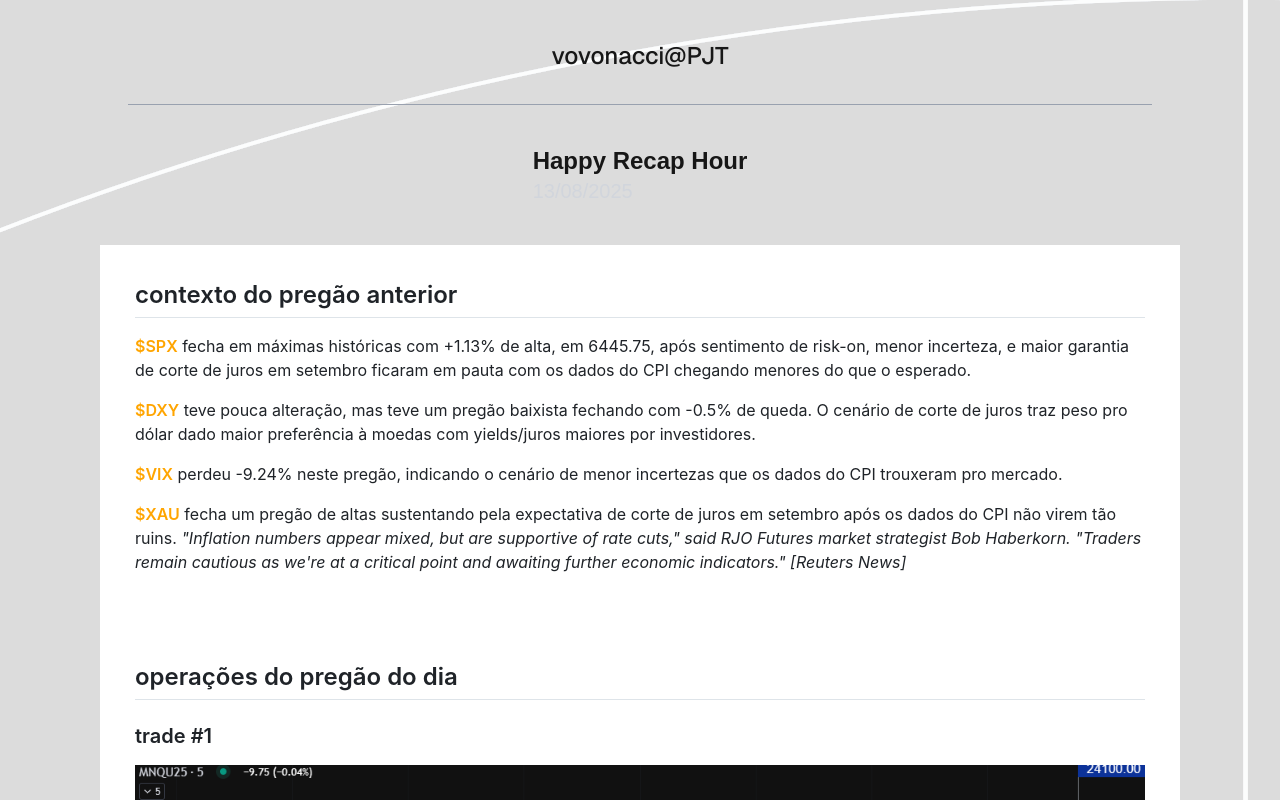
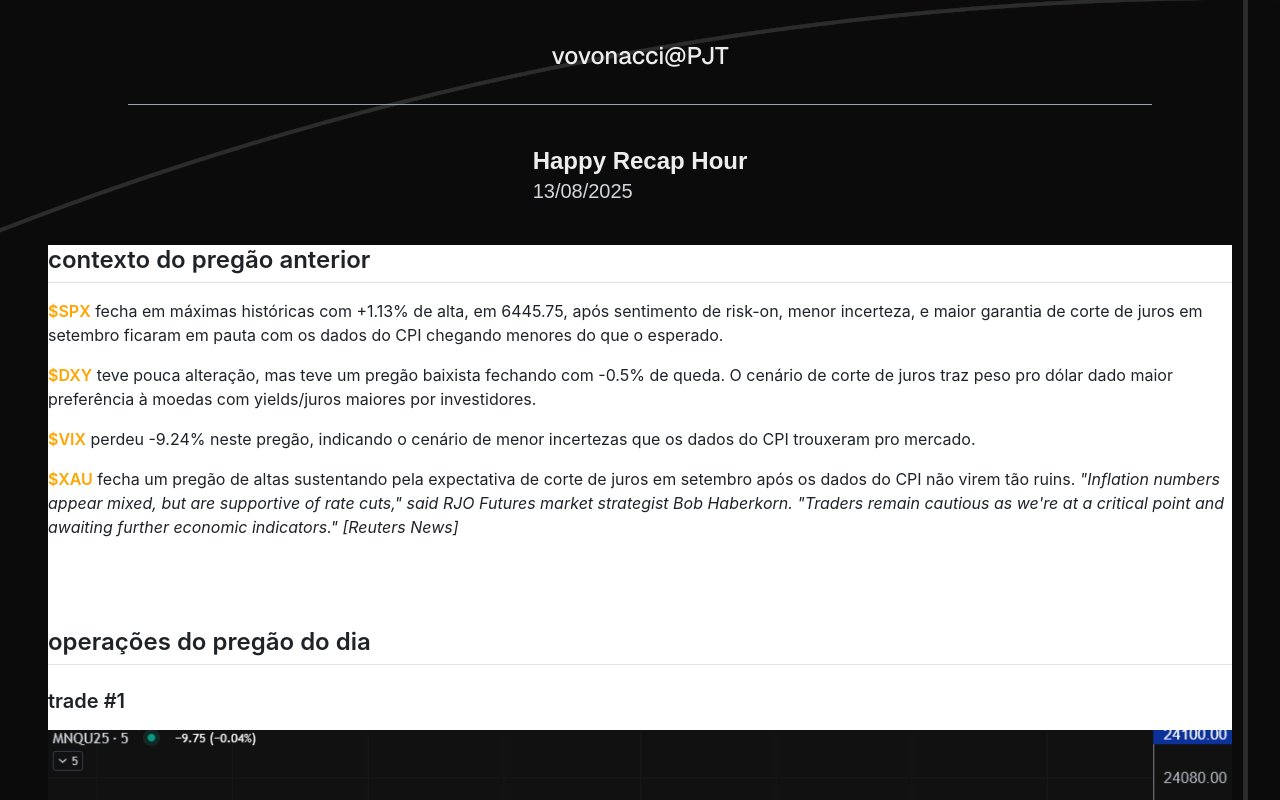
Before and after one commit to pxpc2/vovonacci, a Next.js app: page /blog/hrh-13-08-25 in a window 1280 px wide. Shown: the top 800 px of the page. Built offline with nearby package versions, Linux system fonts and the light colour scheme.

Commit message:
forcing darkmode on all devices

```diff
--- a/app/globals.css
+++ b/app/globals.css
@@ -1,8 +1,8 @@
 @import "tailwindcss";
 
 :root {
-  --background: #ffffff;
-  --foreground: #171717;
+  --background: #0a0a0a;
+  --foreground: #ededed;
 }
 
 @theme inline {
@@ -12,29 +12,8 @@
   --font-mono: var(--font-geist-mono);
 }
 
-@media (prefers-color-scheme: dark) {
-  :root {
-    --background: #0a0a0a;
-    --foreground: #ededed;
-  }
-}
-
 body {
   background: var(--background);
   color: var(--foreground);
   font-family: Arial, Helvetica, sans-serif;
 }
-
-.markdown-body {
-  box-sizing: border-box;
-  min-width: 200px;
-  max-width: 1080px;
-  margin: 0 auto;
-  padding: 35px;
-}
-
-@media (max-width: 767px) {
-  .markdown-body {
-    padding: 15px;
-  }
-}
```
